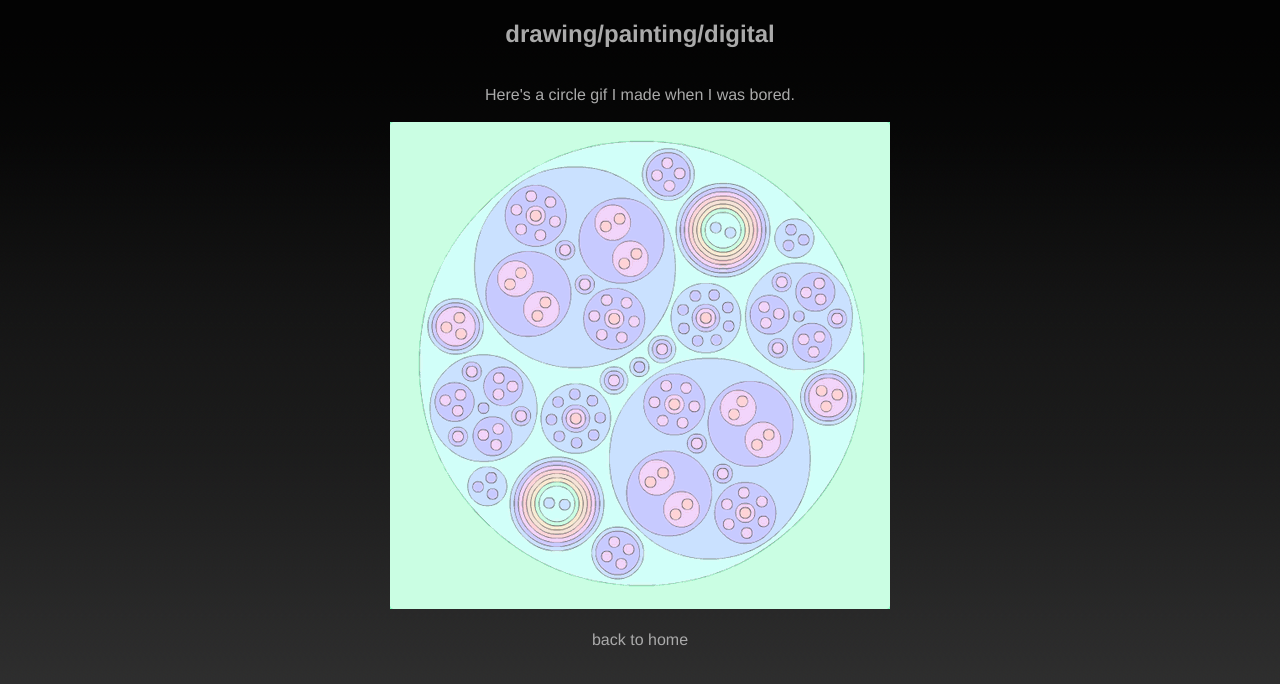
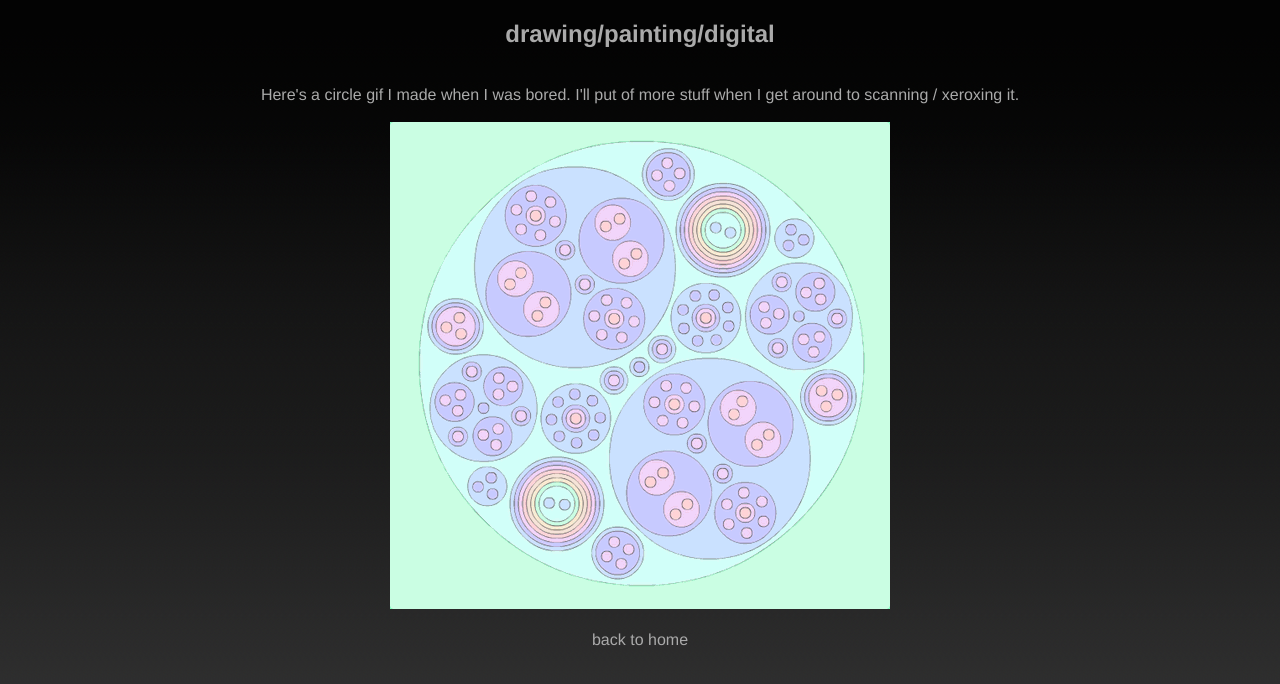
Before and after one commit to spcwby/spcwby.github.io, a plain HTML site: page art.html in a window 1280 px wide. Drawn offline with Linux system fonts and the light colour scheme.

Commit message:
art blurb

```diff
--- a/art.html
+++ b/art.html
@@ -8,7 +8,7 @@
 <body>
 <h2>drawing/painting/digital</h2><br/>
 
-Here's a circle gif I made when I was bored.
+Here's a circle gif I made when I was bored. I'll put of more stuff when I get around to scanning / xeroxing it.
 <br/>
 <br/>
 <img src="circle.gif"/>
```
